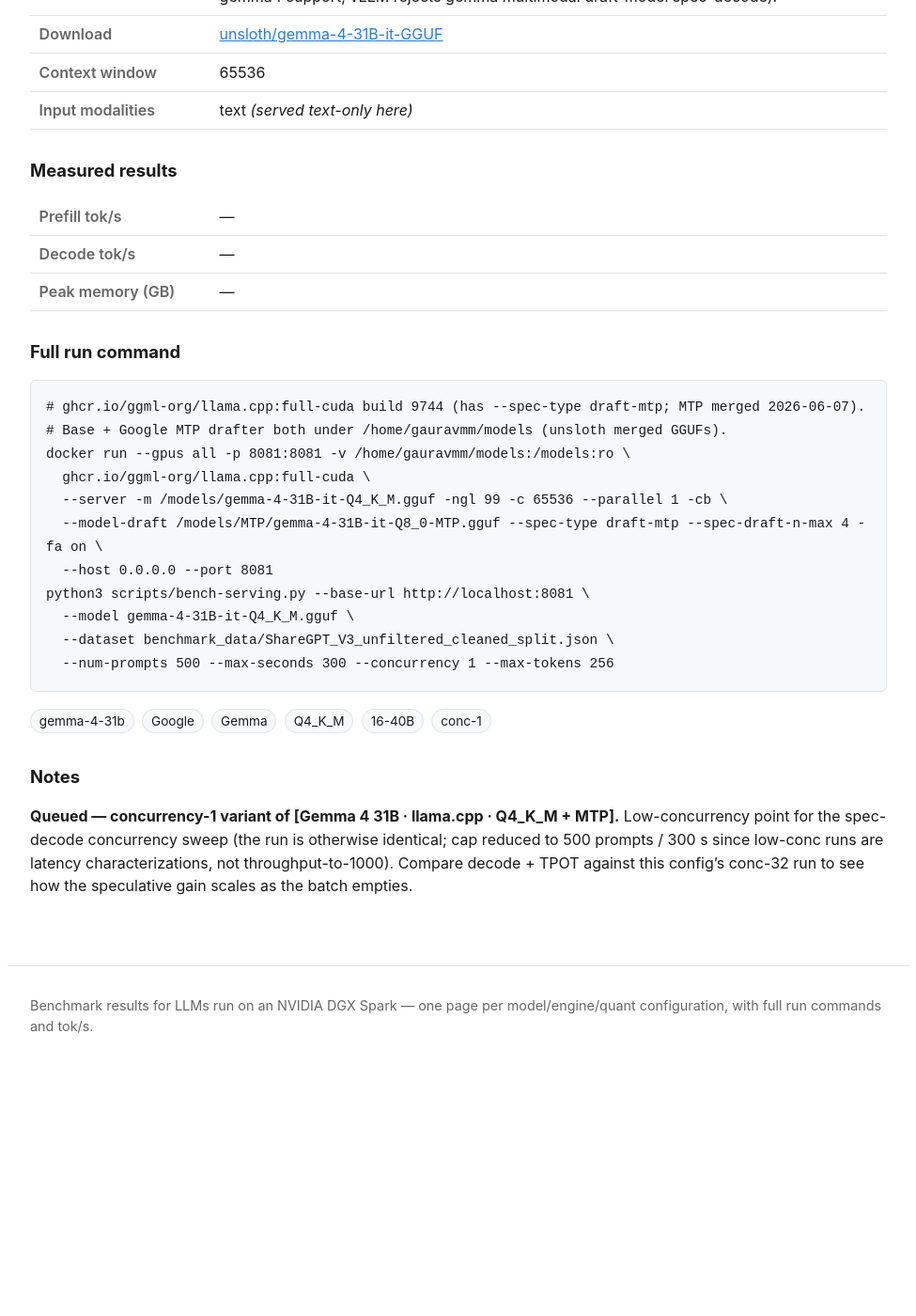
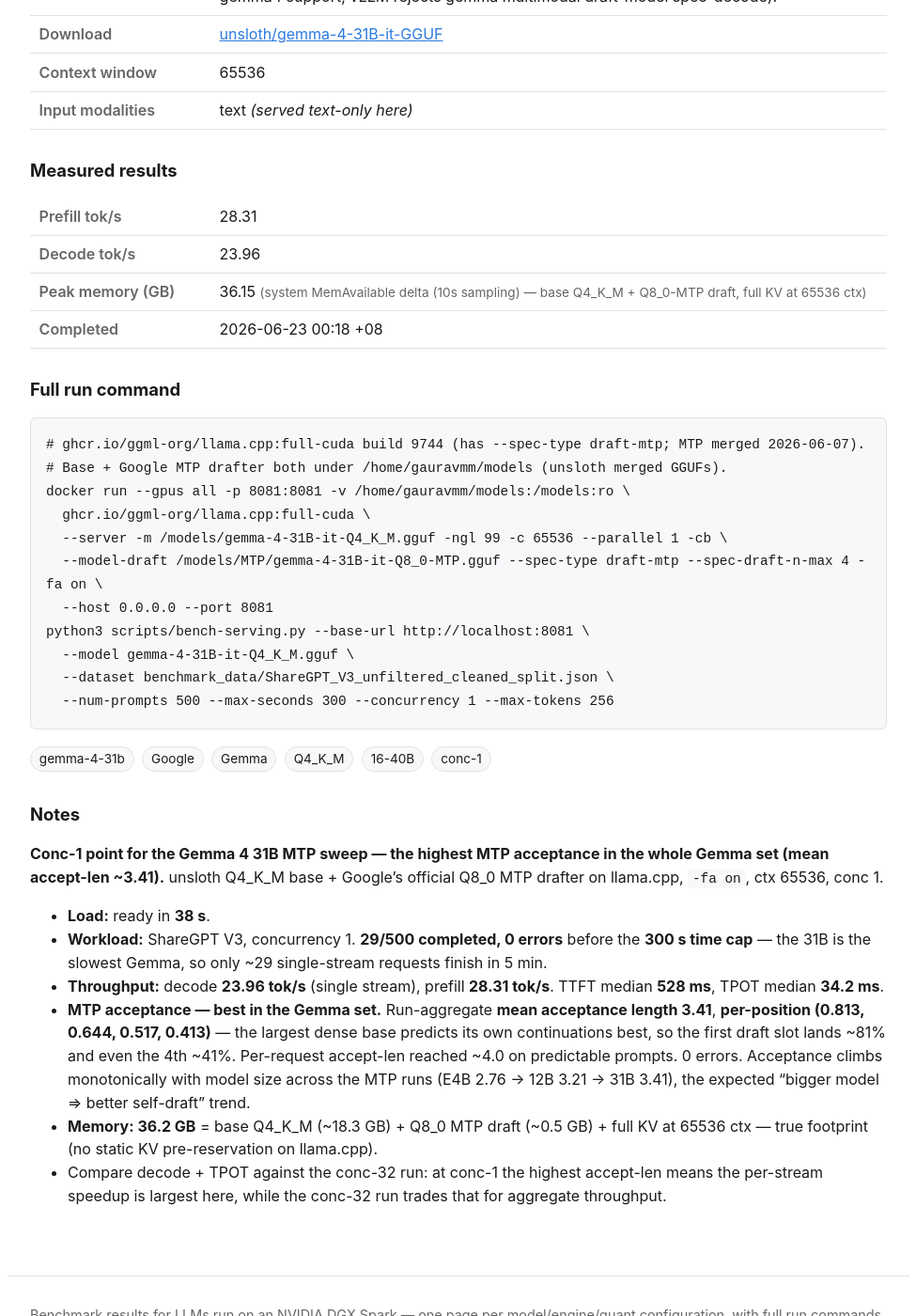
Before and after one commit to yjsoon/autobench, a Jekyll site: the page built from _configs/gemma-4-31b-it-llamacpp-mtp-c1.md, in a window 1280 px wide and 1400 px high, scrolled down 573 px. Shown: the whole window at 94% size, without its empty margins (152-1127 px from the left). Built offline with Jekyll 4.4.1, drawn with Linux system fonts in a browser that asks for light colours; before the commit the page ends 1739 px from its top, so only the background shows below that; some of the changed text lies outside the part shown.

Commit message:
Bench: gemma-4-31B llama.cpp MTP conc-1 (decode 24 tok/s, MTP accept-len 3.41 — best in Gemma set)
Co-Authored-By: Claude Opus 4.8 <noreply@anthropic.com>
Claude-Session: https://claude.ai/code/session_01ENGfH67zetzXPvsJ5zgMQP

```diff
--- a/_configs/gemma-4-31b-it-llamacpp-mtp-c1.md
+++ b/_configs/gemma-4-31b-it-llamacpp-mtp-c1.md
@@ -15,13 +15,13 @@ modalities: [text]
 mm_served: false
 concurrency: 1
 tags: [gemma-4-31b, Google, Gemma, Q4_K_M, 16-40B, conc-1]
-status: pending
-prefill_toks:
-decode_toks:
-mem_gb:
-mem_source:
-measured_on:
-completed_at:
+status: done
+prefill_toks: 28.31
+decode_toks: 23.96
+mem_gb: 36.15
+mem_source: system MemAvailable delta (10s sampling) — base Q4_K_M + Q8_0-MTP draft, full KV at 65536 ctx
+measured_on: 2026-06-23
+completed_at: 2026-06-23 00:18 +08
 run_command: |
   # ghcr.io/ggml-org/llama.cpp:full-cuda build 9744 (has --spec-type draft-mtp; MTP merged 2026-06-07).
   # Base + Google MTP drafter both under /home/gauravmm/models (unsloth merged GGUFs).
@@ -36,4 +36,21 @@ run_command: |
     --num-prompts 500 --max-seconds 300 --concurrency 1 --max-tokens 256
 ---
 
-**Queued — concurrency-1 variant of [Gemma 4 31B · llama.cpp · Q4_K_M + MTP].** Low-concurrency point for the spec-decode concurrency sweep (the run is otherwise identical; cap reduced to 500 prompts / 300 s since low-conc runs are latency characterizations, not throughput-to-1000). Compare decode + TPOT against this config's conc-32 run to see how the speculative gain scales as the batch empties.
+**Conc-1 point for the Gemma 4 31B MTP sweep — the highest MTP acceptance in the whole Gemma set
+(mean accept-len ~3.41).** unsloth Q4_K_M base + Google's official Q8_0 MTP drafter on llama.cpp,
+`-fa on`, ctx 65536, conc 1.
+
+- **Load:** ready in **38 s**.
+- **Workload:** ShareGPT V3, concurrency 1. **29/500 completed, 0 errors** before the **300 s time cap** —
+  the 31B is the slowest Gemma, so only ~29 single-stream requests finish in 5 min.
+- **Throughput:** decode **23.96 tok/s** (single stream), prefill **28.31 tok/s**. TTFT median **528 ms**,
+  TPOT median **34.2 ms**.
+- **MTP acceptance — best in the Gemma set.** Run-aggregate **mean acceptance length 3.41**, **per-position
+  (0.813, 0.644, 0.517, 0.413)** — the largest dense base predicts its own continuations best, so the
+  first draft slot lands ~81% and even the 4th ~41%. Per-request accept-len reached ~4.0 on predictable
+  prompts. 0 errors. Acceptance climbs monotonically with model size across the MTP runs (E4B 2.76 →
+  12B 3.21 → 31B 3.41), the expected "bigger model ⇒ better self-draft" trend.
+- **Memory: 36.2 GB** = base Q4_K_M (~18.3 GB) + Q8_0 MTP draft (~0.5 GB) + full KV at 65536 ctx — true
+  footprint (no static KV pre-reservation on llama.cpp).
+- Compare decode + TPOT against the conc-32 run: at conc-1 the highest accept-len means the per-stream
+  speedup is largest here, while the conc-32 run trades that for aggregate throughput.
```
Also changed, not shown: .claude/settings.json (added).
